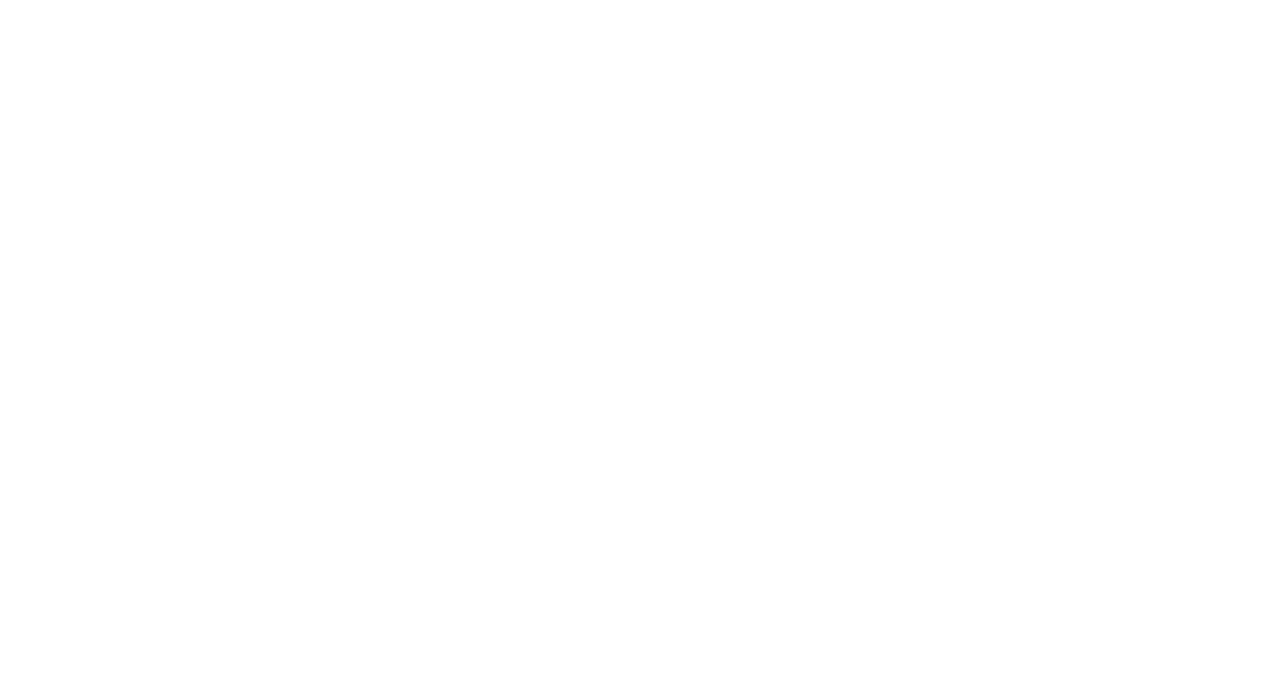
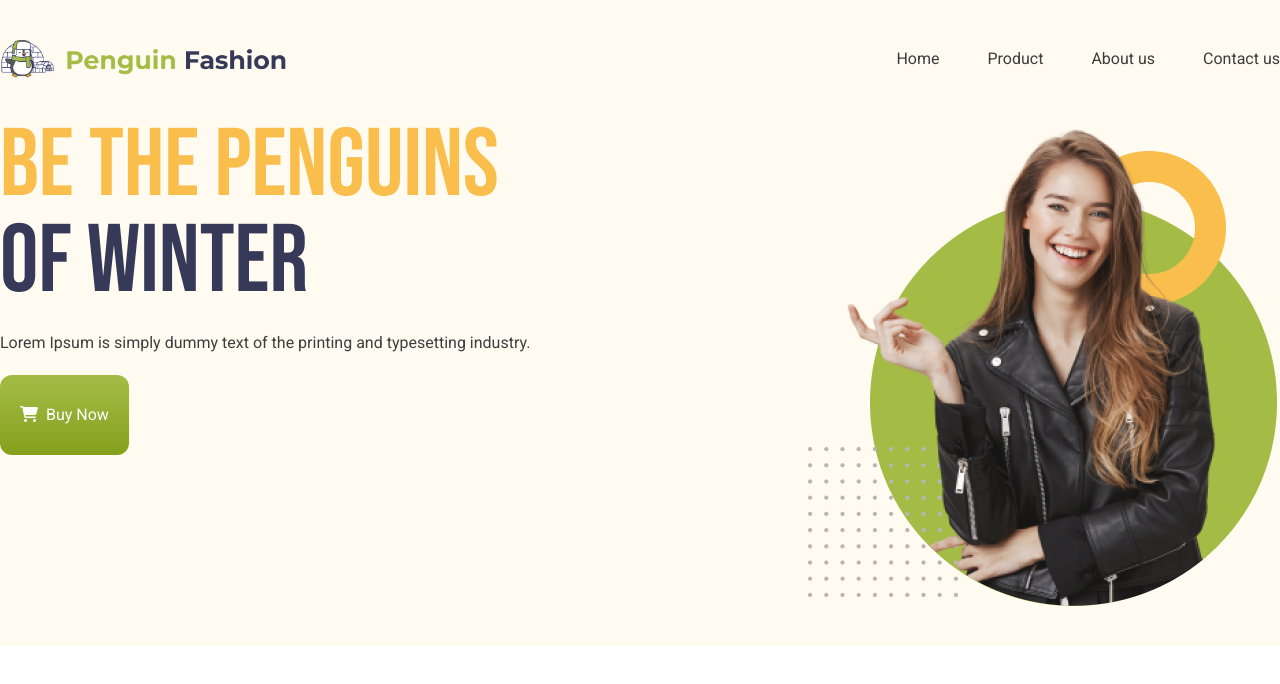
Before and after one commit to ArunRoy404/Penguin-Fashion-Tailwind-Landing-Page, a plain HTML site: page index.html in a window 1280 px wide. Drawn offline with nearby package versions, Linux system fonts and the light colour scheme.

Commit message:
header section done

```diff
--- a/index.html
+++ b/index.html
@@ -17,8 +17,61 @@
     <script src="https://unpkg.com/@tailwindcss/browser@4"></script>
 
 
+    <!-- font awesome cdn  -->
+    <script src="https://kit.fontawesome.com/cf94209d77.js" crossorigin="anonymous"></script>
+
+    <!-- setting fonts  -->
+    <style>
+        .font-montserrat {
+            font-family: "Montserrat", serif;
+        }
+
+        .font-bebas-neue {
+            font-family: "Bebas Neue", serif;
+        }
+
+        .font-roboto {
+            font-family: "Roboto", serif;
+        }
+    </style>
 </head>
-<body>
+    <body class="font-roboto">
+        <header class="py-10 bg-[#FFFBF0]">
+            <!-- navbar  -->
+            <nav class="max-w-7xl mx-auto flex items-center justify-between mb-10 ">
+                <a href="">
+                    <img class="w-72" src="assets/images/icons/logo.png" alt="">
+                </a>
+                <div>
+                    <button class="md:hidden"><i class="fa-solid fa-bars"></i></button>
+                    <div class="hidden md:block">
+                        <ul class="flex space-x-12">
+                            <li class="text-[#3C3C3C]"><a href="">Home</a></li>
+                            <li class="text-[#3C3C3C]"><a href="">Product</a></li>
+                            <li class="text-[#3C3C3C]"><a href="">About us</a></li>
+                            <li class="text-[#3C3C3C]"><a href="">Contact us</a></li>
+                        </ul>
+                    </div>
+                </div>
+            </nav>
 
-</body>
+            <!-- banner  -->
+            <section class="max-w-7xl mx-auto md:flex justify-between">
+                <div class="space-y-5">
+                    <h1 class="font-bebas-neue text-8xl"><span class="text-[#FABE4C]">Be the Penguins</span><br>
+                        <span class="text-[#363958]">of Winter</span>
+                    </h1>
+                    <p class="text-[#3E3E3E]">Lorem Ipsum is simply dummy text of the printing
+                        and typesetting industry.</p>
+                    <button class="text-white px-5 py-7 rounded-xl  bg-linear-to-b from-[#A4BC46] to-[#85A019]"><i class="mr-2 fa-solid fa-cart-shopping"></i>Buy Now</button>
+                </div>
+                <div>
+                    <img src="assets/images/model.png" alt="">
+                </div>
+            </section>
+        </header>
+
+        <main></main>
+        <footer></footer>
+    </body>
 </html>
```
